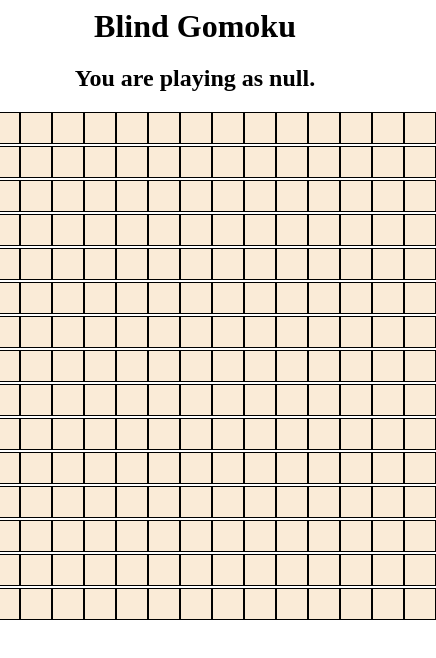
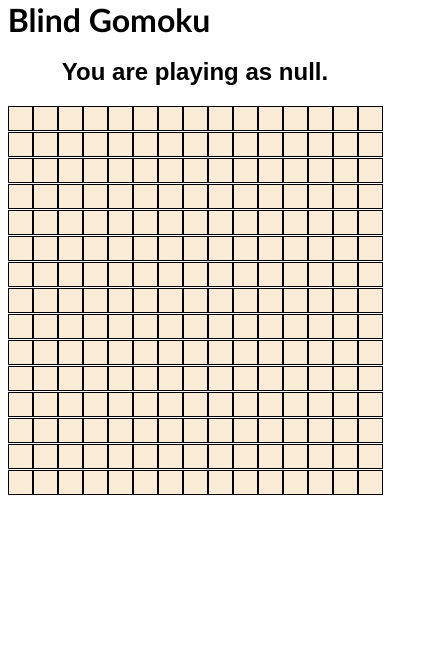
Before and after one commit to MarineNewt/Gomoku, a Next.js app: page / in a window 390 px wide. Shown: the top 658 px of the page, 436 px wide, since content can reach past the window. Built offline with nearby package versions, Linux system fonts and the light colour scheme; no server answers.

Commit message:
Add Mobile optimization

```diff
--- a/components/gameBoard.js
+++ b/components/gameBoard.js
@@ -1,5 +1,6 @@
 import { useState, useEffect } from "react";
 import io from "socket.io-client";
+import styles from "../styles/Home.module.css"
 
 const socket = io();
 
@@ -81,13 +82,14 @@ export default function GameBoard() {
     return (
         <div style={{ textAlign: "center" }}><h2>{playerColor === "spectator" ? "Spectator" : `You are playing as ${playerColor}.`}</h2>
             {winner && <h1> {winner} Wins!</h1>}
-            <div style={{ display: "grid", gridTemplateColumns: `repeat(${size}, 30px)`, gap: "2px" }}>
+            <div className={styles.boardrow} style={{ }}>
                 {board.map((row, rIdx) =>
                     row.map((cell, cIdx) => (
                         <div
+                            className={styles.boardSquare}
                             key={`${rIdx}-${cIdx}`}
                             onClick={() => {handleMove(rIdx, cIdx);}}
-                            style={{ width: 30, height: 30, border: "1px solid Black", backgroundColor: cell ? (winner? (cell=="White" ? "white" : "black") : (rIdx == lastBlock[0]&&cIdx == lastBlock[1])? "blue" : "gray") : "antiquewhite" }}
+                            style={{backgroundColor: cell ? (winner? (cell=="White" ? "white" : "black") : (rIdx == lastBlock[0]&&cIdx == lastBlock[1])? "blue" : "gray") : "antiquewhite" }}
                         />
                     ))
                 )}
--- a/pages/index.js
+++ b/pages/index.js
@@ -4,7 +4,7 @@ import styles from "../styles/Home.module.css"
 export default function Home() {
     return (
         <div className={styles.container}>
-            <h1 className={styles.heading}>Blind Gomoku</h1>
+            <h1 className={styles.gametitle}>Blind Gomoku</h1>
             <div className={styles.gameboard}><GameBoard  /></div>
         </div>
     );
--- a/styles/Home.module.css
+++ b/styles/Home.module.css
@@ -4,22 +4,52 @@
   padding-inline: 0px;
 }
 
-.heading{
+.gametitle{
+  position: absolute;
+  left: 2%;
+  top: 0;
+  font-size: 2rem;
   padding: 0px;
   margin: 0px;
+  font-family: "Segoe UI";
 }
 
 .gameboard{
   display: flex;
   flex-direction: column;
   align-items: center;
+  font-family: sans-serif;
+}
+
+.boardrow{
+  display: grid;
+  gap: 2px;
+  grid-template-columns: repeat(15, 30px);
+}
+
+.boardSquare{
+  border: 1px solid Black;
+  width: 30px;
+  height: 30px;
 }
 
 
 /* Mobile */
 @media (max-width: 700px) {
-  .heading{
-    padding: 0px;
-    margin: 0px;
+  .container{
+    padding-top: 30px;
+  }
+  .gametitle{
+    font-family:'Trebuchet MS';
+  }
+  .boardrow{
+    display: grid;
+    gap: 1px;
+    grid-template-columns: repeat(15, 24px);
+  }
+  .boardSquare{
+    border: 1px solid Black;
+    width: 23px;
+    height: 23px;
   }
 }
```
